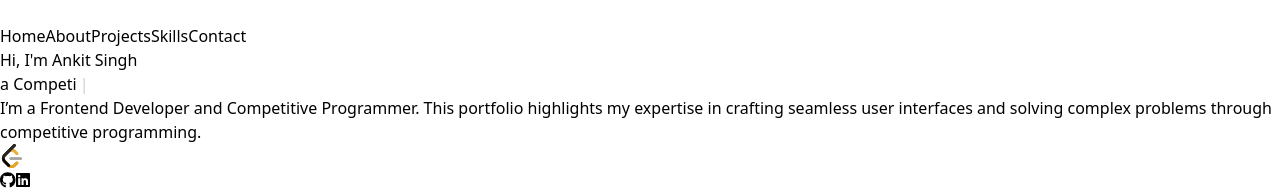
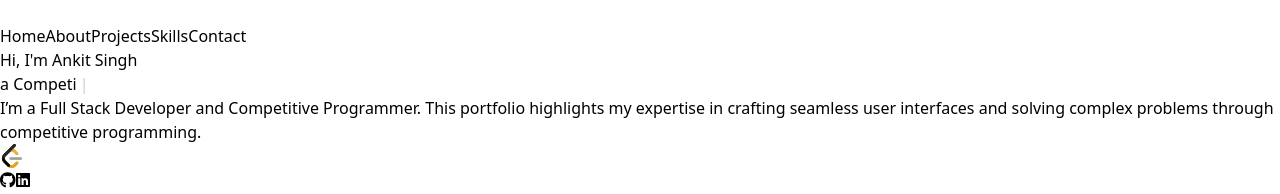
Before and after one commit to ankitsingh49578/PortfolioWebsiteReact, a React (Vite) app in the folder portfolio_website_react/: page / in a window 1280 px wide. Shown: the top 194 px of the page. Built offline with nearby package versions, Linux system fonts and the light colour scheme.

Commit message:
Update HomeLeft component to reflect title change from Frontend Developer to Full Stack Developer.

```diff
--- a/portfolio_website_react/src/components/home/HomeLeft.jsx
+++ b/portfolio_website_react/src/components/home/HomeLeft.jsx
@@ -30,7 +30,7 @@ function HomeLeft() {
       </div>
 
       <h1 className="translate-y-8 text-[#a0a8b3] text-[18px] max-w-[470px] leading-7">
-        I’m a Frontend Developer and Competitive Programmer. This portfolio
+        I’m a Full Stack Developer and Competitive Programmer. This portfolio
         highlights my expertise in crafting seamless user interfaces and solving
         complex problems through competitive programming.
       </h1>
```
